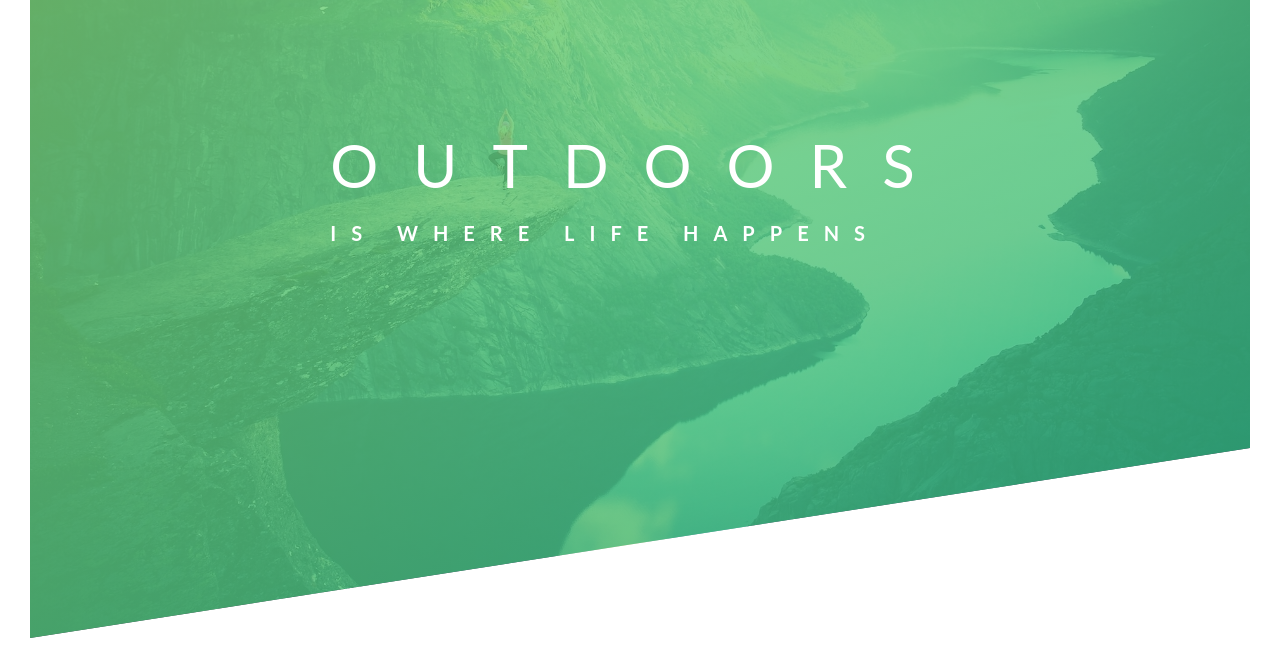
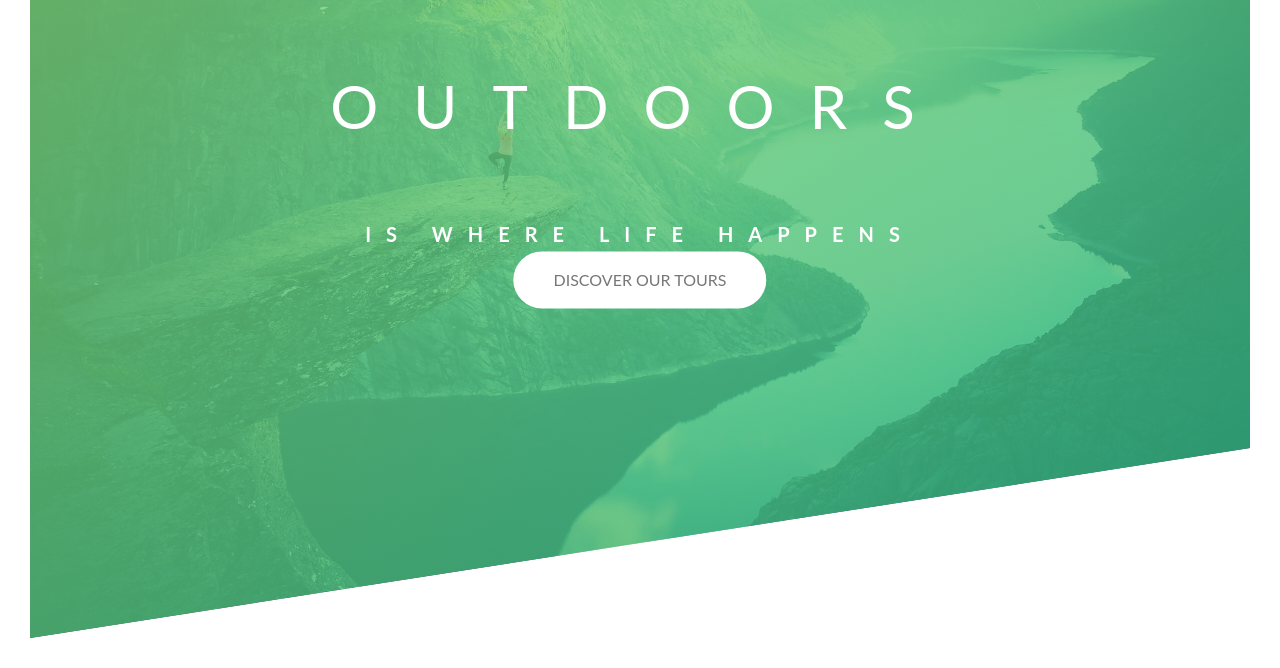
Before and after one commit to Sandalanka/natour-css, a plain HTML site: page index.html in a window 1280 px wide. Shown: the part 152-820 px from the top of the page. Drawn offline with Linux system fonts and the light colour scheme.

Commit message:
feat: animation button

```diff
--- a/css/style.css
+++ b/css/style.css
@@ -51,6 +51,7 @@ body {
     letter-spacing: 35px;
     animation-name: moveInLeft;
     animation-duration: 3s;
+    margin-bottom: 60px;
 }
 
 .heading-primary-sub {
@@ -67,6 +68,7 @@ body {
     top:  40%;
     left: 50%;
     transform: translate(-50%, -50%);
+    text-align: center;
 }
 
 @keyframes moveInLeft {
@@ -100,3 +102,28 @@ body {
         transform: translate(0);
     }
 }
+
+.btn:link,
+.btn:visited {
+    text-decoration: none;
+    text-transform: uppercase;
+    padding: 15px 40px;
+    display: inline-block;
+    border-radius: 100px;
+    transition: all .2s;
+}
+
+.btn-white {
+    background-color: #fff;
+    color: #777;
+}
+
+.btn:hover {
+    transform: translateY(-3px);
+    box-shadow: 0 10px 20px rgba(0, 0, 0, .2);
+}
+
+.btn:active {
+    transform: translateY(-1px);
+    box-shadow: 0 5px 1px rgba(0, 0, 0, .2);
+}
--- a/index.html
+++ b/index.html
@@ -20,6 +20,7 @@
                 <span class="heading-primary-main">Outdoors</span>
                 <span class="heading-primary-sub">is where life happens</span>
             </h1>
+            <a href="" class="btn btn-white">Discover our tours</a>
         </div>
 
     </header>
```
